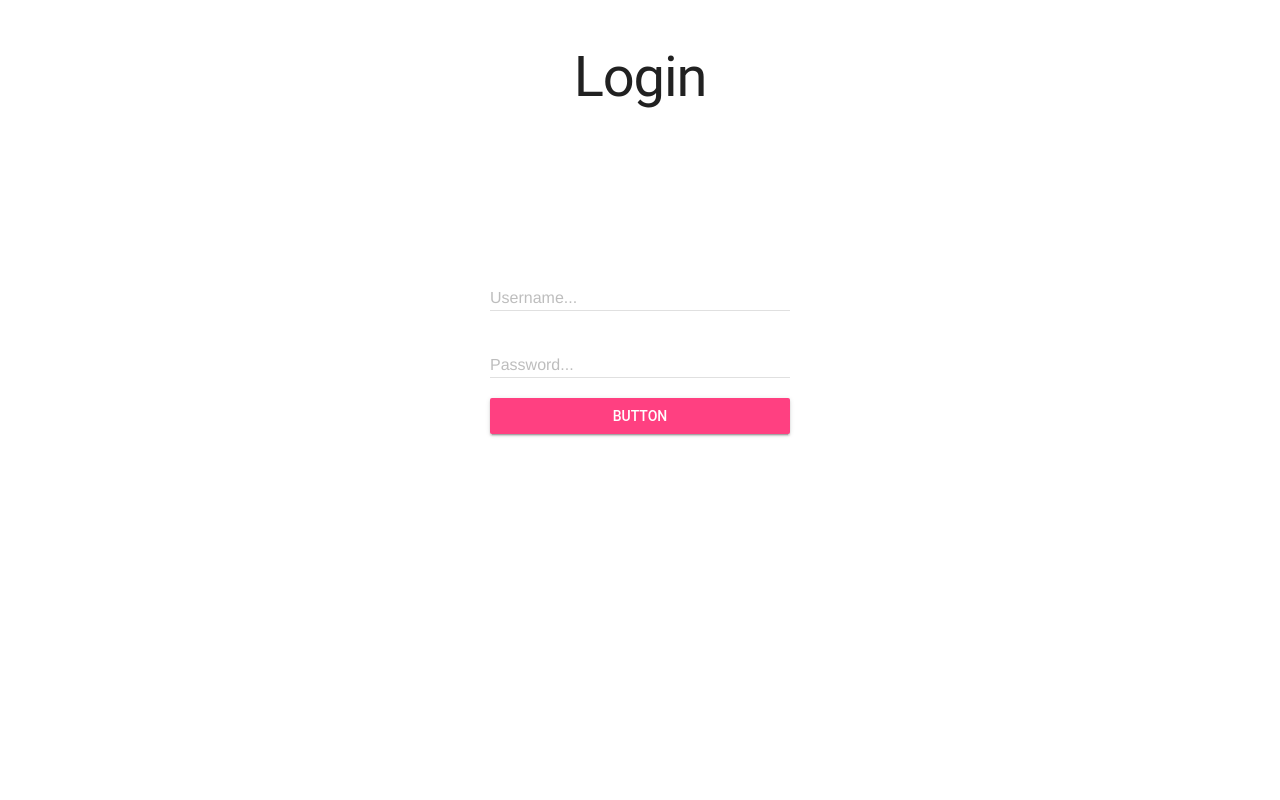
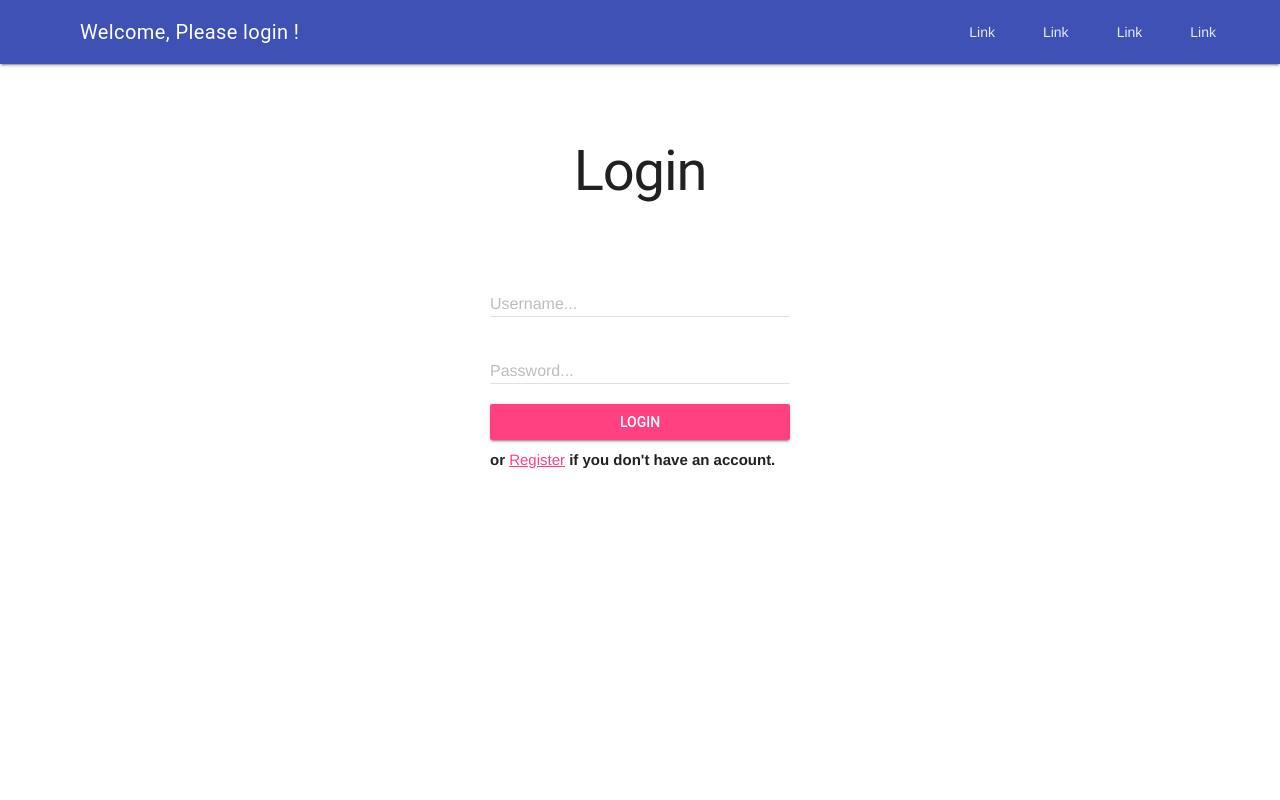
Before and after one commit to velizarganchev/Django-ChatApp, a Django app: page /login/ in a window 1280 px wide. Run offline with Django 5.2, Linux system fonts and the light colour scheme.

Commit message:
feat: add base.html, login.html, and register.html templates

```diff
--- a/chat/templates/auth/login.html
+++ b/chat/templates/auth/login.html
@@ -1,39 +1,6 @@
-<link rel="stylesheet" href="https://fonts.googleapis.com/icon?family=Material+Icons">
-<link rel="stylesheet" href="https://code.getmdl.io/1.3.0/material.indigo-pink.min.css">
-<script defer src="https://code.getmdl.io/1.3.0/material.min.js"></script>
-
-<style>
-    section {
-        display: flex;
-        flex-direction: column;
-        justify-content: center;
-        align-items: center;
-
-        h1 {
-            margin: 40px 0;
-        }
-
-        .wrong-pasword {
-            color: red;
-        }
-
-        .form-container {
-            width: 100%;
-            height: 50vh;
-            display: flex;
-            justify-content: center;
-            align-items: center;
-        }
-
-        form {
-            display: flex;
-            flex-direction: column;
-        }
-
-    }
-</style>
-
-<section>
+{% extends "base.html" %}
+{% block content %}
+<section class="login-container">
     <h1>Login</h1>
 
     {% if wrongPassword %}
@@ -51,8 +19,10 @@
                 <label class="mdl-textfield__label" for="password">Password...</label>
             </div>
             <button class="mdl-button mdl-js-button mdl-button--raised mdl-js-ripple-effect mdl-button--accent">
-                Button
+                Login
             </button>
+            <div class="register-redirect-link">or <a href="/register/">Register</a> if you don't have an account.</div>
         </form>
     </div>
 </section>
+{% endblock %}
--- a/chat/views.py
+++ b/chat/views.py
@@ -1,12 +1,15 @@
 from django.http import HttpResponseRedirect
 from django.shortcuts import render
 from django.contrib.auth import authenticate, login
+from django.contrib.auth.models import User
+from django.contrib.auth.decorators import login_required
 
 from chat.models import Chat, Message
 
 # Create your views here.
 
 
+@login_required(login_url='/login/')
 def index(request):
     myChat = Chat.objects.get(id=1)
     chatMessages = Message.objects.filter(chat=myChat)
@@ -26,13 +29,28 @@ def index(request):
     return render(request, 'chat/index.html', {'messages': chatMessages})
 
 
+def register_view(request):
+    if request.method == 'POST':
+        if (request.POST.get('password') != request.POST.get('repeatPassword')):
+            return render(request, 'auth/register.html', {'unidentical': True})
+        else:
+            User.objects.create_user(request.POST.get(
+                'username'), request.POST.get('email'), request.POST.get('password'))
+            return HttpResponseRedirect('/login/')
+    return render(request, 'auth/register.html')
+
+
 def login_view(request):
+    redirect = request.GET.get('next')
     if request.method == 'POST':
         user = authenticate(username=request.POST.get(
             'username'), password=request.POST.get('password'))
         if (user):
             login(request, user)
-            return HttpResponseRedirect('/chat/')
+            if (request.POST.get('redirect') != 'None'):
+                return HttpResponseRedirect(request.POST.get('redirect'))
+            else:
+                return HttpResponseRedirect('/chat/')
         else:
-            return render(request, 'auth/login.html', {'wrongPassword': True})
-    return render(request, 'auth/login.html')
+            return render(request, 'auth/login.html', {'wrongPassword': True, 'redirect': redirect})
+    return render(request, 'auth/login.html', {'redirect': redirect})
--- a/first_django_app/urls.py
+++ b/first_django_app/urls.py
@@ -17,10 +17,11 @@ Including another URLconf
 from django.contrib import admin
 from django.urls import path
 
-from chat.views import index, login_view
+from chat.views import index, login_view, register_view
 
 urlpatterns = [
     path('admin/', admin.site.urls),
     path('chat/', index),
-    path('login/', login_view)
+    path('login/', login_view),
+    path('register/', register_view),
 ]
--- /dev/null
+++ b/static/css/style.css
@@ -0,0 +1,51 @@
+.page-content {
+    margin-top: 30px;
+    display: flex;
+    flex-direction: column;
+    align-items: center;
+    justify-content: center;
+
+    p {
+        font-size: 18px;
+    }
+
+
+    .login-container {
+        display: flex;
+        flex-direction: column;
+        justify-content: center;
+        align-items: center;
+
+        h1 {
+            margin: 40px 0;
+        }
+
+        .wrong-pasword {
+            color: red;
+        }
+
+        .form-container {
+            width: 100%;
+            height: 30vh;
+            display: flex;
+            justify-content: center;
+            align-items: center;
+        }
+
+        form {
+            display: flex;
+            flex-direction: column;
+        }
+
+    }
+
+    .search-form {
+        margin-top: 20px;
+    }
+
+    .register-redirect-link {
+        margin-top: 10px;
+        font-size: 15px;
+        font-weight: bold;
+    }
+}
--- /dev/null
+++ b/templates/base.html
@@ -0,0 +1,56 @@
+<!DOCTYPE html>
+<html lang="en">
+
+<head>
+    <meta charset="UTF-8">
+    <meta name="viewport" content="width=device-width, initial-scale=1.0">
+    <link rel="stylesheet" href="https://fonts.googleapis.com/icon?family=Material+Icons">
+    <link rel="stylesheet" href="https://code.getmdl.io/1.3.0/material.indigo-pink.min.css">
+    {% load static %}
+    <link rel="stylesheet" href="{% static 'css/style.css' %}">
+    <script src="../static/js/main.js"></script>
+    <script defer src="https://code.getmdl.io/1.3.0/material.min.js"></script>
+    <title>Chatroom</title>
+</head>
+
+<body>
+    <!-- Always shows a header, even in smaller screens. -->
+    <div class="mdl-layout mdl-js-layout mdl-layout--fixed-header">
+        <header class="mdl-layout__header">
+            <div class="mdl-layout__header-row">
+                <!-- Title -->
+                <span class="mdl-layout-title">
+                    {% if request.user.is_authenticated %}
+                    Welcome, {{ request.user.first_name }}
+                    {% else %}
+                    Welcome, Please login !
+                    {% endif %}
+                </span>
+                <!-- Add spacer, to align navigation to the right -->
+                <div class="mdl-layout-spacer"></div>
+                <!-- Navigation. We hide it in small screens. -->
+                <nav class="mdl-navigation mdl-layout--large-screen-only">
+                    <a class="mdl-navigation__link" href="">Link</a>
+                    <a class="mdl-navigation__link" href="">Link</a>
+                    <a class="mdl-navigation__link" href="">Link</a>
+                    <a class="mdl-navigation__link" href="">Link</a>
+                </nav>
+            </div>
+        </header>
+        <div class="mdl-layout__drawer">
+            <span class="mdl-layout-title">Title</span>
+            <nav class="mdl-navigation">
+                <a class="mdl-navigation__link" href="">Link</a>
+                <a class="mdl-navigation__link" href="">Link</a>
+            </nav>
+        </div>
+        <main class="mdl-layout__content">
+            <div class="page-content">
+                <!-- Your content goes here -->
+                {% block content %}{% endblock %}
+            </div>
+        </main>
+    </div>
+</body>
+
+</html>
```
Also changed, not shown: other parts of chat/templates/auth/login.html (+1 -0 lines), chat/templates/auth/register.html (added, +36 -0 lines), chat/templates/chat/index.html (+26 -56 lines), first_django_app/settings.py (+6 -1 lines), static/js/main.js (added, +17 -0 lines), db.sqlite3.
